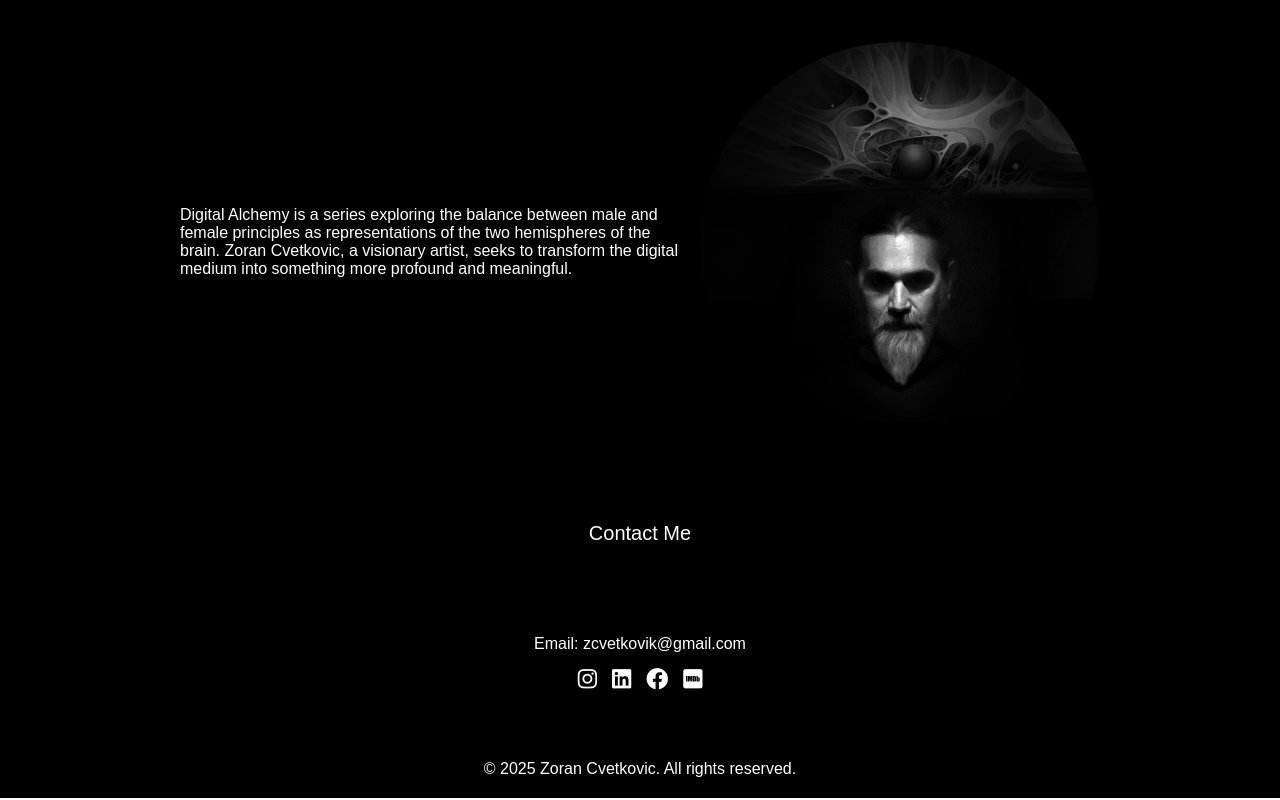
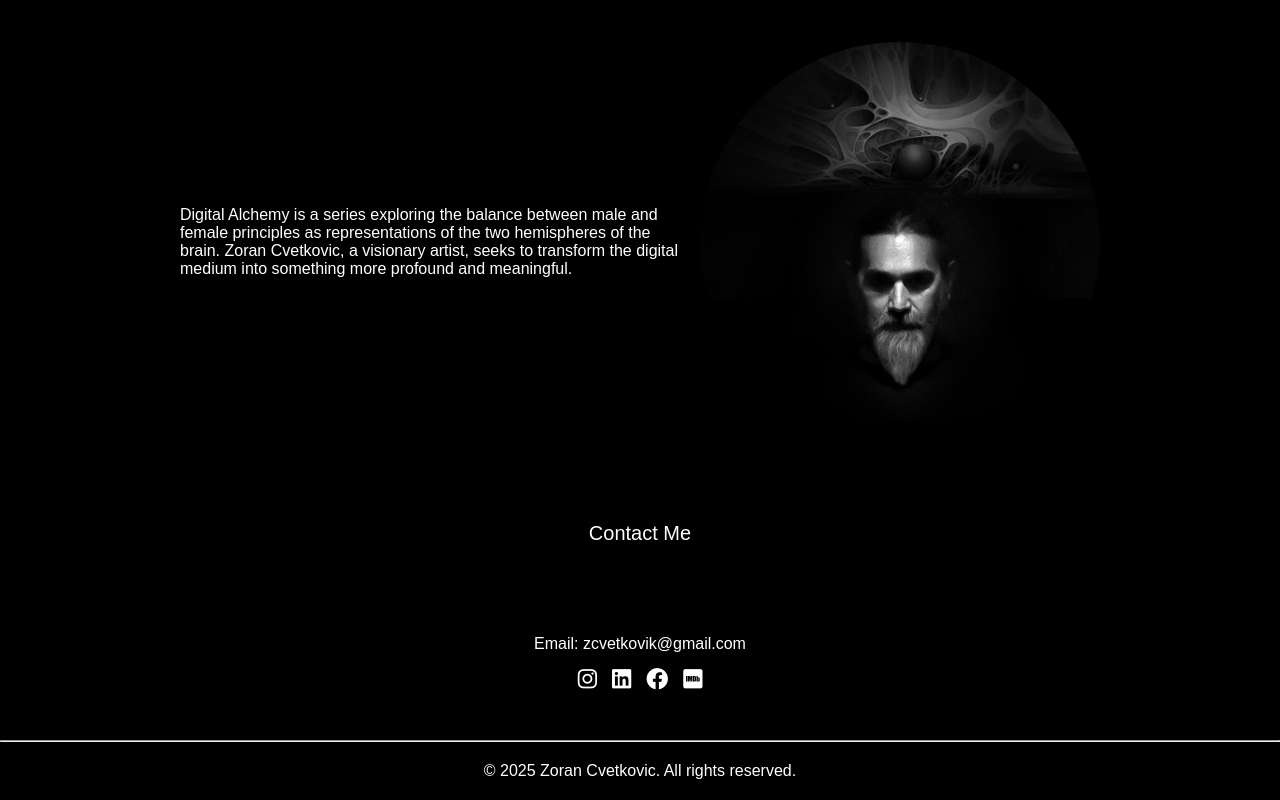
Before and after one commit to ZoranC0912/ZC_web, a plain HTML site: page index.html in a window 1280 px wide. Shown: the part 2202-3002 px from the top of the page. Drawn offline with Linux system fonts and the light colour scheme.

Commit message:
Update index.html

```diff
--- a/index.html
+++ b/index.html
@@ -348,7 +348,7 @@
         }
     </script>
 
-
+<hr class="section-divider; width: 10%;"> <!-- Divider after About -->
 
     <footer class="footer" style="background: black; color: white; text-align: center; padding: 20px; position: relative; width: 100%;">
         <p>© 2025 Zoran Cvetkovic. All rights reserved.</p>
```
